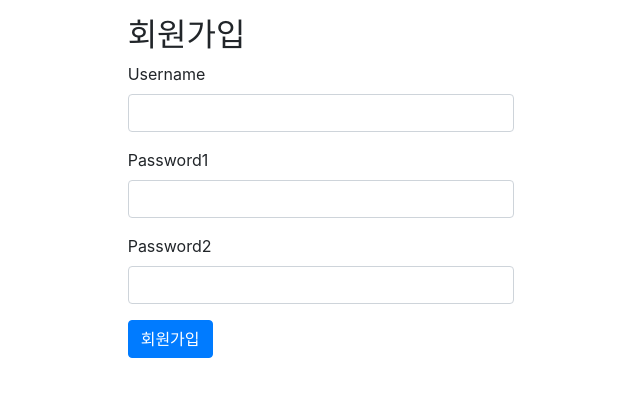
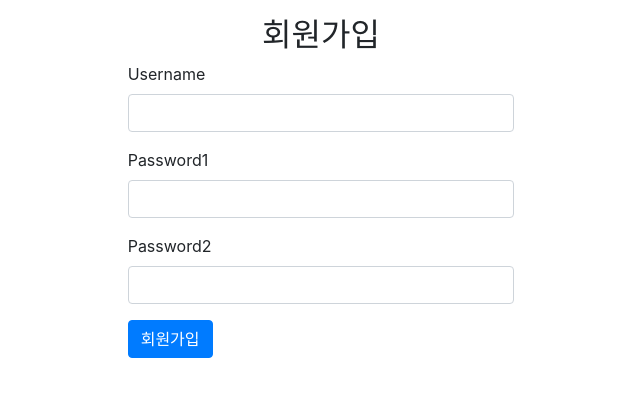
Before and after one commit to Parkdev/instareview, a Django app: page /members/signup/ in a window 1280 px wide. Shown: the part 56-453 px from the top of the page, without its empty margins (319-959 px from the left). Run offline with Django 3.2, Linux system fonts and the light colour scheme; some libraries are stand-ins or nearby versions.

```diff
--- a/app/config/urls.py
+++ b/app/config/urls.py
@@ -19,11 +19,10 @@ from django.contrib import admin
 from django.urls import path, include
 from django.views.generic import RedirectView
 
-from . import views
 
 urlpatterns = [
     path('admin/', admin.site.urls),
-    path('', RedirectView.as_view(pattern_name='post:post-list')),
+    path('', RedirectView.as_view(pattern_name='posts:post-list')),
     path('posts/', include('posts.urls')),
     path('members/', include('members.urls')),
 ]
--- a/app/templates/members/signup.html
+++ b/app/templates/members/signup.html
@@ -5,7 +5,7 @@
                 col-lg-4 offset-lg-4
                 col-md-6 offset-md-3
                 col-sm-8 offset-sm-2">
-        <h2>회원가입</h2>
+        <h2 class="text-center">회원가입</h2>
         {{ error }}
         <form action="" method="POST">
             {% csrf_token %}
```
